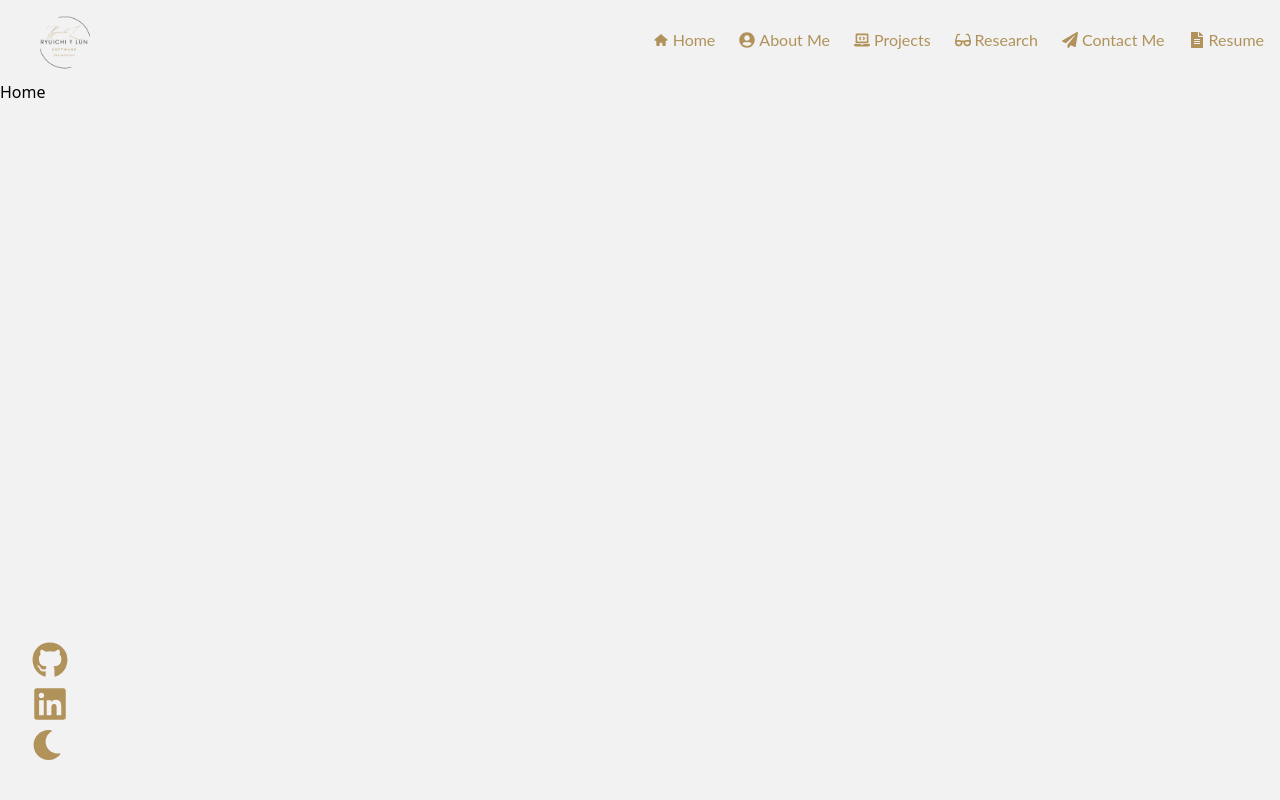
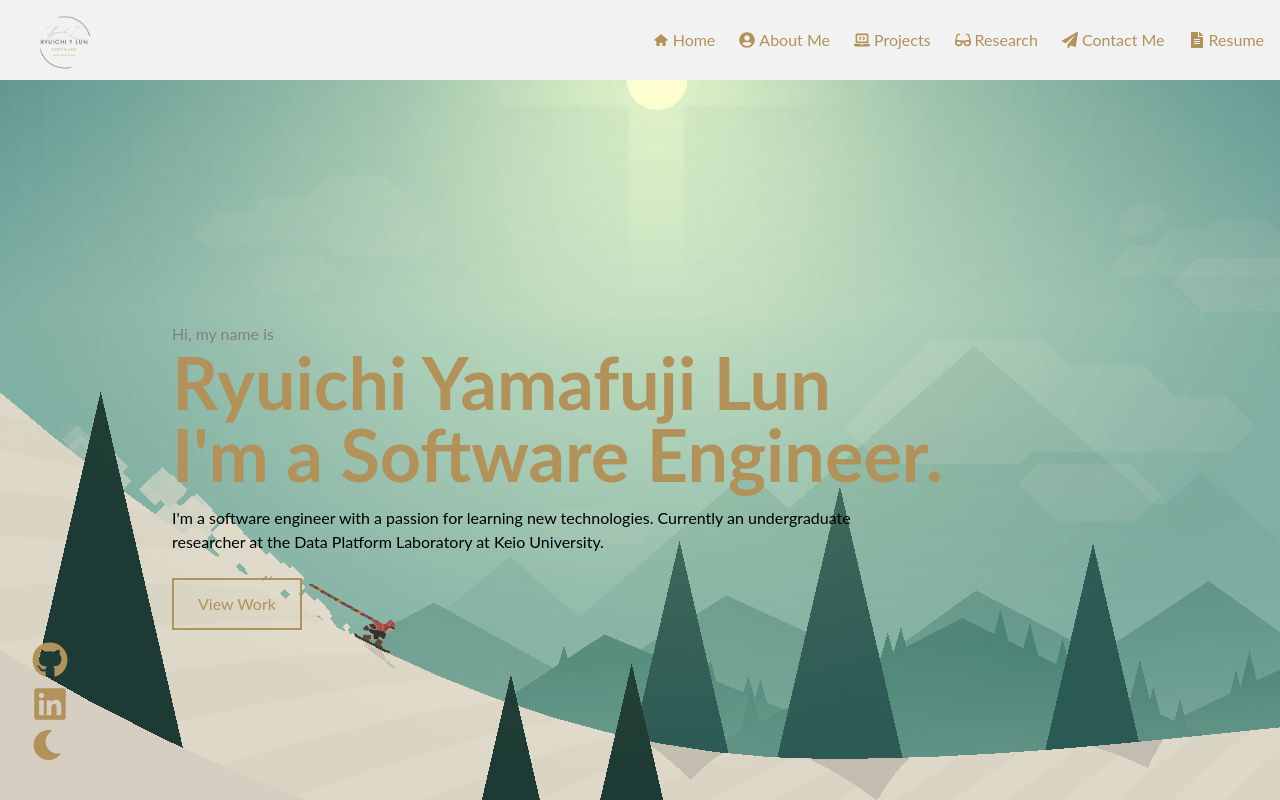
Before and after one commit to Ryuichi-Yamafuji-Lun/Portfolio, a React (Create React App) app: page / in a window 1280 px wide. Shown: the top 800 px of the page. Built offline with nearby package versions, Linux system fonts and the light colour scheme.

Commit message:
Added another page and added a temp background for home

```diff
--- a/src/App.js
+++ b/src/App.js
@@ -4,6 +4,7 @@ import NavBar from "./components/NavBar";
 import Home from "./pages/Home";
 import About from "./pages/About";
 import Project from "./pages/Project";
+import OtherProjects from "./pages/OtherProjects";
 import Research from "./pages/Research";
 import Contact from "./pages/Contact";
 import SideBar from "./components/SideBar";
@@ -19,6 +20,7 @@ function App() {
       <Home />
       <About />
       <Project />
+      <OtherProjects />
       <Research />
       <Contact />
     </div>
--- a/src/pages/Home.jsx
+++ b/src/pages/Home.jsx
@@ -2,8 +2,25 @@
 
 const Home = () => {
   return (
-    <div name="home" className="w-full h-screen">
-      Home
+    <div name='home' className='w-full h-screen font-lato bg-test-pattern'>
+      <div className='max-w-[1000px] mx-auto px-8 flex flex-col justify-center h-full'>
+        <p className="text-[#808080]">Hi, my name is</p>
+        <h1 className='text-4xl text-line-white sm:text-7xl font-bold'>
+          Ryuichi Yamafuji Lun
+        </h1>
+        <h2 className='text-3xl text-line-white sm:text-7xl font-bold'>
+          I'm a Software Engineer.
+        </h2>
+        <p className='py-4 max-w-[700px] text-black'>
+          I'm a software engineer with a passion for learning new technologies.
+          Currently an undergraduate researcher at the Data Platform Laboratory at Keio University.
+        </p>
+        <div>
+          <button className='text-line-white group border-2 border-line-white px-6 py-3 my-2 flex items-center hover:bg-black'>
+            View Work
+          </button>
+        </div>
+      </div>
     </div>
   );
 };
--- /dev/null
+++ b/src/pages/OtherProjects.jsx
@@ -0,0 +1,11 @@
+
+
+const OtherProjects = () => {
+    return (
+      <div name="otherprojects" className="w-full h-screen">
+        Other Projects
+      </div>
+    );
+  };
+
+  export default OtherProjects;
--- a/tailwind.config.js
+++ b/tailwind.config.js
@@ -24,6 +24,10 @@ module.exports = {
       fontFamily: {
         lato: ['Lato', 'sans-serif'],
       },
+
+      backgroundImage: {
+        'test-pattern': "url('./assets/image/temp.jpg')",
+      },
     },
   },
   plugins: [],
```
Also changed, not shown: src/assets/image/temp.jpg (added).
